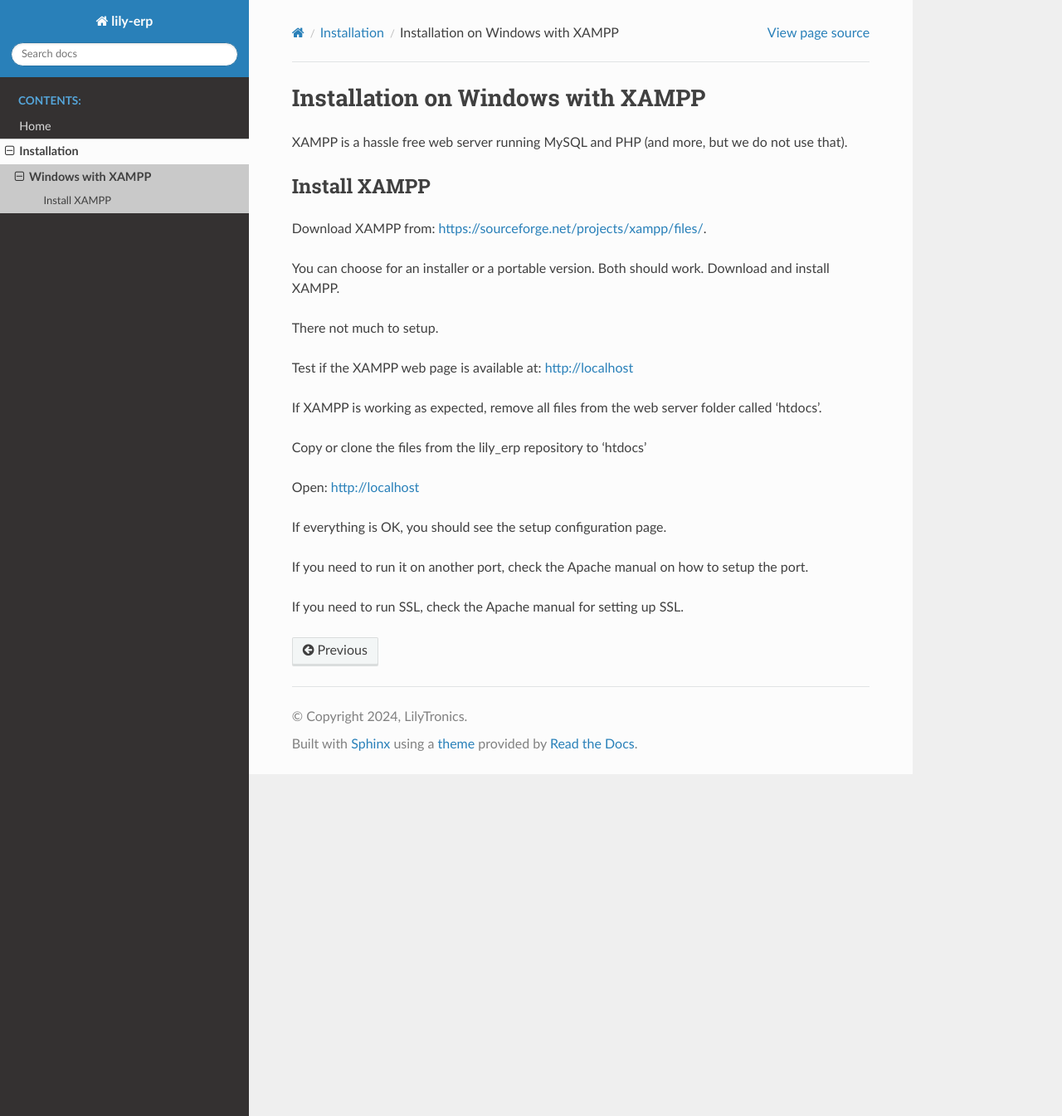
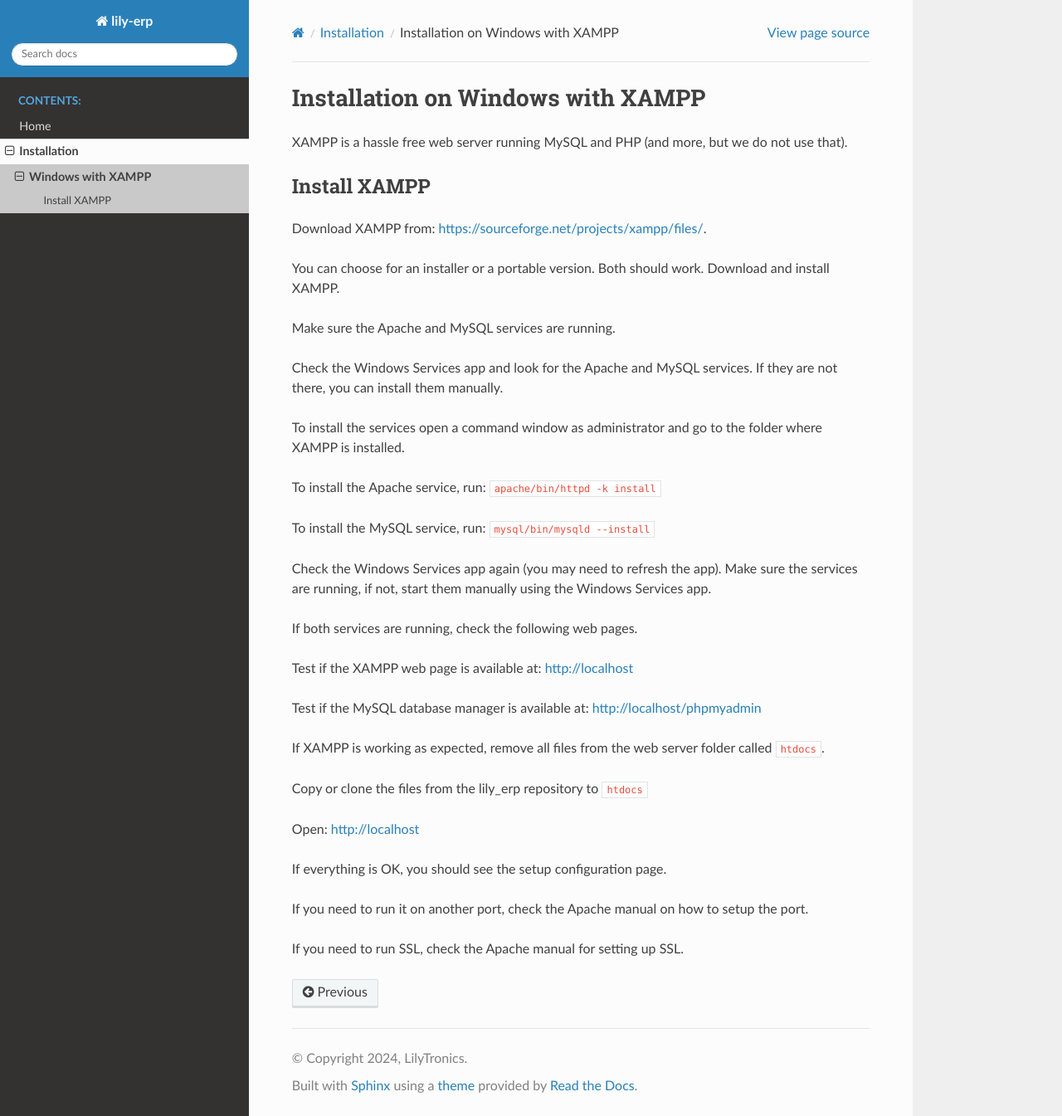
Before and after one commit to LilyTronics/lily_erp, a Sphinx documentation site: the page built from docs/installation/install_windows_xampp.rst, in a window 1280 px wide and 1345 px high. Shown: the whole window at 83% size. Built offline with Sphinx 7.4.7 and the Read the Docs theme 3.1.0, drawn with Linux system fonts in a browser that asks for light colours.

Commit message:
update on installation with XAMPP on Windows

```diff
--- a/docs/installation/install_windows_xampp.rst
+++ b/docs/installation/install_windows_xampp.rst
@@ -11,13 +11,30 @@
 You can choose for an installer or a portable version. Both should work.
 Download and install XAMPP.
 
-There not much to setup.
+Make sure the Apache and MySQL services are running.
+
+Check the Windows Services app and look for the Apache and MySQL services.
+If they are not there, you can install them manually.
+
+To install the services open a command window as administrator and go to the
+folder where XAMPP is installed.
+
+To install the Apache service, run: ``apache/bin/httpd -k install``
+
+To install the MySQL service, run: ``mysql/bin/mysqld --install``
+
+Check the Windows Services app again (you may need to refresh the app).
+Make sure the services are running, if not, start them manually using the Windows Services app.
+
+If both services are running, check the following web pages.
 
 Test if the XAMPP web page is available at: http://localhost
 
-If XAMPP is working as expected, remove all files from the web server folder called 'htdocs'.
+Test if the MySQL database manager is available at: http://localhost/phpmyadmin
 
-Copy or clone the files from the lily_erp repository to 'htdocs'
+If XAMPP is working as expected, remove all files from the web server folder called ``htdocs``.
+
+Copy or clone the files from the lily_erp repository to ``htdocs``
 
 Open: http://localhost
 
```
